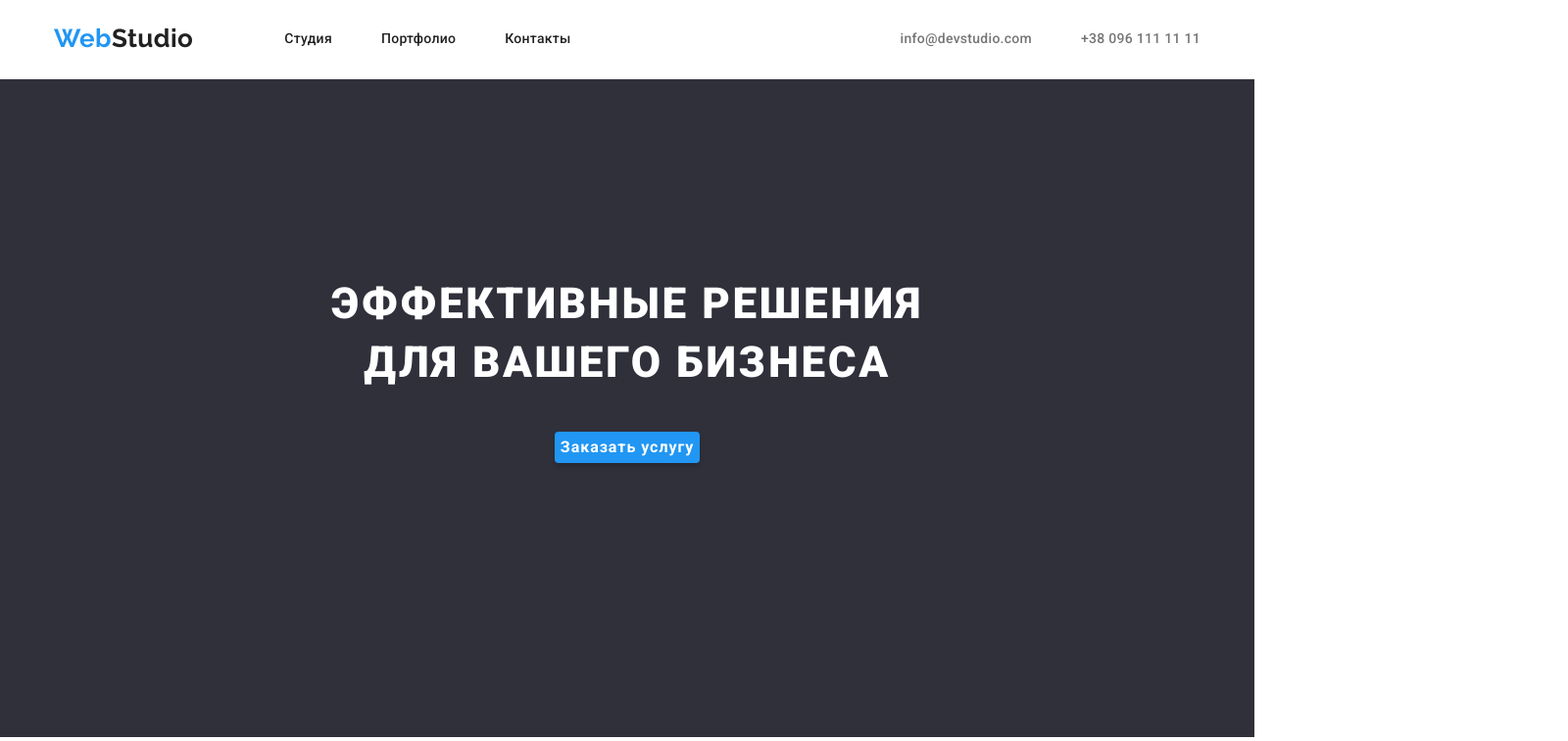
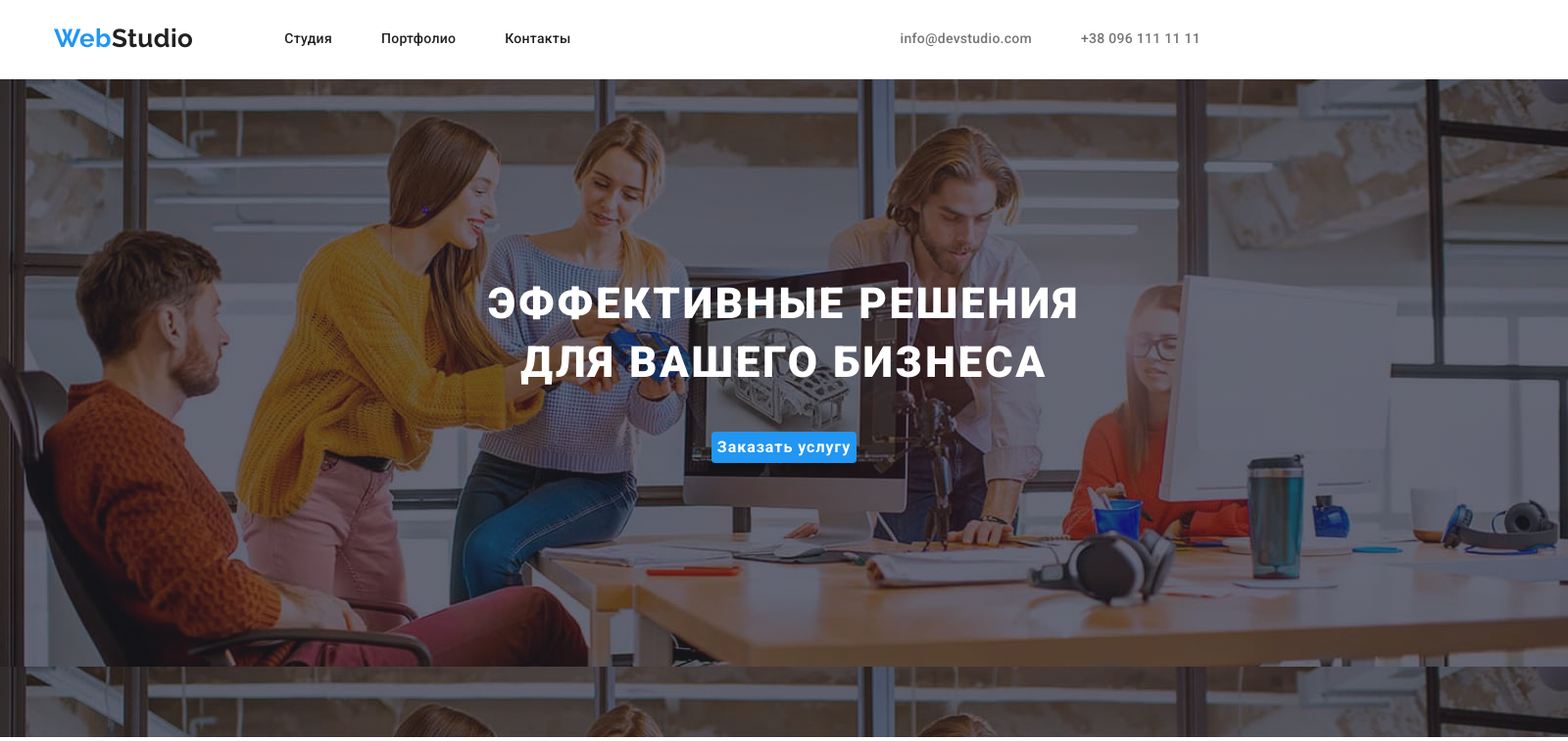
Before and after one commit to SerhyRymar/goit-markup-hw-04, a plain HTML site: page index.html in a window 1280 px wide. Shown: the top 757 px of the page at 98% size, 1600 px wide, since content can reach past the window. Drawn offline with nearby package versions, Linux system fonts and the light colour scheme.

Commit message:
Add picture

```diff
--- a/css/styles.css
+++ b/css/styles.css
@@ -142,7 +142,10 @@ img {
 }
 
 .main {
-	background: var(--accent-section-color);
+	background-image: linear-gradient(rgba(47, 48, 58, 0.4), rgba(47, 48, 58, 0.4)), url(../images/header-logo-team.jpg);
+	width: 1600px;
+	margin-left: auto;
+	margin-right: auto;
 	padding-top: 200px;
 	padding-bottom: 280px;
 	text-align: center;
```
Also changed, not shown: images/Img.jpg (added), images/header-logo-team.jpg (added).
